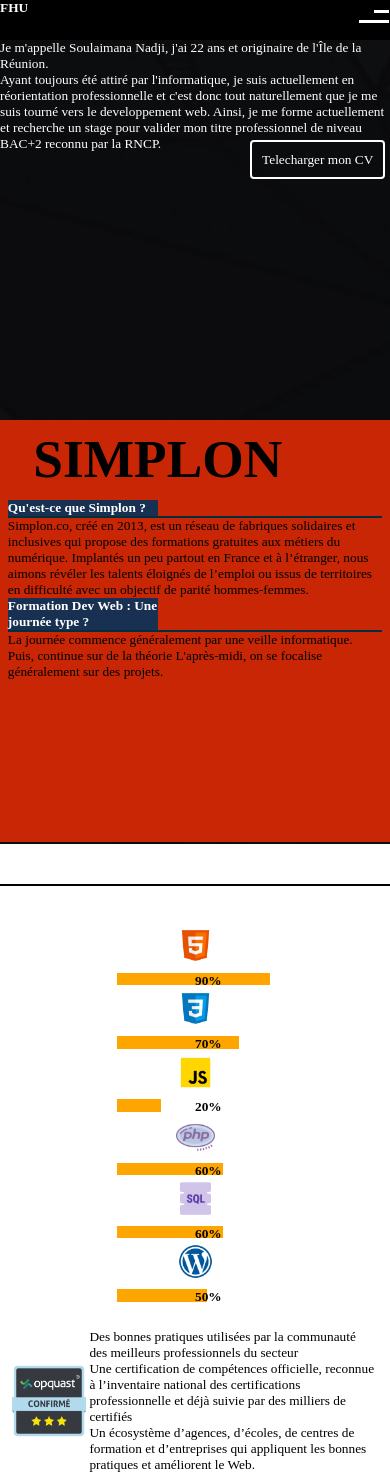
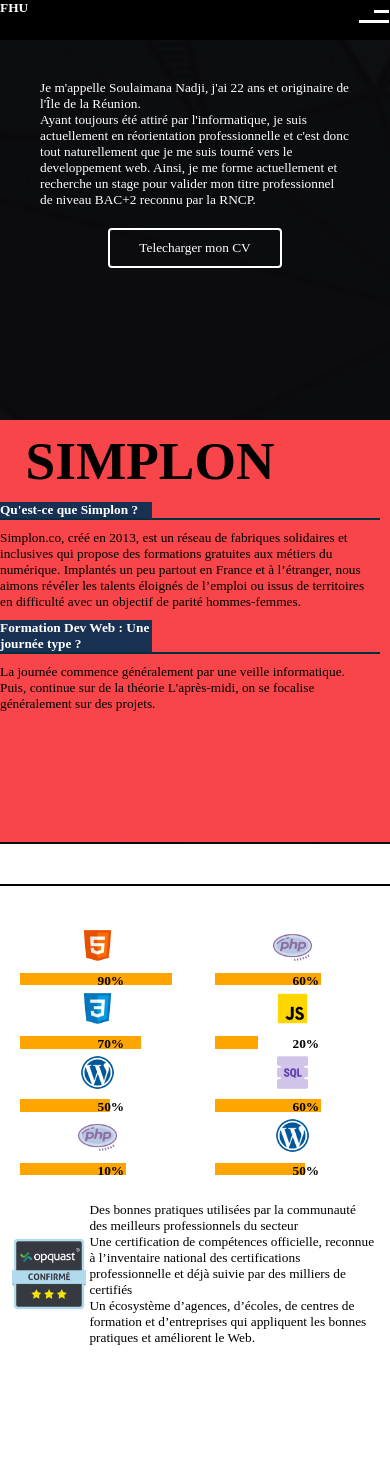
Before and after one commit to NadjiSoul/portfolio_2019, a PHP site: page / in a window 390 px wide. Shown: the top 1475 px of the page. Run offline with PHP 8.4, Linux system fonts and the light colour scheme; data comes from the database, SQL or seed files in the repository; a stand-in replaces the project's code that opens the database connection; some web fonts are replaced.

Commit message:
update of .verse

```diff
--- a/css/style.css
+++ b/css/style.css
@@ -86,7 +86,8 @@ nav{
 		color: white;
 	}
 		nav ul li:hover{
-		background-color: #E70739;
+		background-color: #FFF;
+		color: #000	;
 	}
 
 	.nav_logo{
@@ -130,20 +131,34 @@ section{
 		display: flex;
 		height: 50vh;
 	}
+	#pres .verse_{
+		display: flex;
+		flex-direction: column;
+	}
+		#pres .verse div{
+			padding: 20px;
+		}
+
+		#pres .verse_ a{
+			width: 150px;
+			margin: auto;
+			text-align: center;
+			border: 2px solid white;
+			border-radius: 4px;
+			color: #FFF;
+			padding: 10px;
+		}
+			#pres .verse_ a:hover{
+				background-color: #FFF;
+				color: #000;
+			}
 	#pres .reverse div{
 		width: 65%;
 	}
 	#pres .reverse{
 		display: flex;
 		flex-direction: row-reverse;
-		background-color: #C82605;
-	}
-	#pres .verse div a{
-		border: 2px solid white;
-		border-radius: 4px;
-		color: #FFF;
-		margin-left: 250px;
-		padding: 10px;
+		background-color: #F74549;
 	}
 	#pres .verse img{
 		width: 40%;
@@ -154,8 +169,8 @@ section{
 		margin-left: -22%;
 		border-left: none;
 	}
-	#pres .reverse div{
-		padding: 2vw;
+	#pres .reverse div, #pres .reverse div p{
+		padding: 10px 10px 10px 0;
 	}
 	#pres .reverse h2{
 		width: 300px;
@@ -176,12 +191,13 @@ section{
 	#techno article{
 		display: flex;
 		text-align: center;
+		flex-wrap: wrap;
 	}
 	#techno img{
 		width: 20%;
 	}
 	#techno .tec{
-		width: 50%;
+		width: 33%;
 	}
 	#techno .back_{
 		margin: auto;
@@ -470,10 +486,8 @@ section{
 	#pres .verse img,#pres .reverse img{
 		display: none;
 	}
-	#techno article{
-		flex-direction: column;
-	}
 	#techno .tec{
+		width: 50%;
 		margin: auto;
 	}
 	#techno .back_{
--- a/index.php
+++ b/index.php
@@ -4,6 +4,7 @@
 <head>
 	<meta charset="utf-8">
 	<title>Portfolio :: NSoulaimana</title>
+	<link rel="icon" type="image/png" href="./img/website/logo.png" />
 	<link rel="stylesheet" type="text/css" href="./css/style.css">
 	<link href="https://fonts.googleapis.com/css?family=Source+Serif+Pro:400,600,700&display=swap" rel="stylesheet">
 </head>
@@ -12,7 +13,7 @@
 		<header>
 			<div class="opacity"></div>
 			<div id="title">
-				<a href=""><img src="./img/website/logo.png"></a>
+				<a href="#"><img src="./img/website/logo.png"></a>
 				<h1>NADJI SOULAIMANA</h1>
 				<h2>< CA DEPEND :3 /></h2>
 			</div>
@@ -24,10 +25,10 @@
 				<div class="toggle_btn">
 					<span></span>
 				</div>
-				<a href=""><h2>FHU</h2></a>
+				<a href="#"><h2>FHU</h2></a>
 			</div>
 			<nav class="twonav">
-				<a href=""><img class="nav_logo" src="./img/website/logo.png"></a>
+				<a href="#"><img class="nav_logo" src="./img/website/logo.png"></a>
 				<ul>
 					<a class="option_a" href="#pres"><li>PRESENTATION</li></a>
 					<a class="option_b" href="#techno"><li>TECHNOS</li></a>
@@ -42,7 +43,7 @@
 		<!-- PRESENTATION -->
 		<section id="pres">
 			<article class="verse">
-				<div>
+				<div class="verse_">
 					<div>
 						<p>
 							Je m'appelle Soulaimana Nadji, j'ai 22 ans et originaire de l'Île de la Réunion.
@@ -89,14 +90,7 @@
 							<div class="back css"></div>
 						</div>
 					</div>
-					<div>
-						<img title="JS" alt="LOGO JS" src="./img/techno/js.png">
-						<div class="back_"><span>20%</span>
-							<div class="back js"></div>
-						</div>
-					</div>
 				</div>
-
 
 				<div class="tec">
 					<div>
@@ -105,6 +99,28 @@
 							<div class="back php"></div>
 						</div>
 					</div>
+					<div>
+						<img title="JS" alt="LOGO JS" src="./img/techno/js.png">
+						<div class="back_"><span>20%</span>
+							<div class="back js"></div>
+						</div>
+					</div>
+				</div>
+				<div class="tec">
+					<div>
+						<img title="WORDPRESS" alt="LOGO WORDPRESS" src="./img/techno/wordpress.png">
+						<div class="back_"><span>50%</span>
+							<div class="back wp"></div>
+						</div>
+					</div>
+					<div>
+						<img title="SYMFONY" alt="LOGO SYMFONY" src="./img/techno/php.png">
+						<div class="back_"><span>10%</span>
+							<div class="back php"></div>
+						</div>
+					</div>
+				</div>
+				<div class="tec">
 					<div>
 						<img title="SQL" alt="LOGO SQL" src="./img/techno/sql.png">
 						<div class="back_"><span>60%</span>
@@ -162,17 +178,6 @@
 		<!-- CONTACT + RESEAUX SOCIAUX -->
 		<section id="contact_res">
 			<div class="res_contact">
-				<!-- CONTACT -->
-			<!-- 	<div id="contact">
-					<h2>CONTACT</h2>
-					<form method="POST" action="mail.php">
-					<input type="text" name="firstname" placeholder="Prenom">
-					<input type="text" name="lastname" placeholder="Nom">
-					<input type="text" name="email" placeholder="Mail : example@gmail.com">
-					<input type="text" name="tel" placeholder="Telephone">
-					<textarea name="comment" rows="8" placeholder="Ecrivez votre commentaire..."></textarea>
-					<input type="submit" name="submit" value="Envoyer">
-				</form> -->
 				<!-- Substitut Contact -->
 					<div class="res_cont">
 						<img src="./img/website/tof.png">
@@ -207,27 +212,6 @@
 			</div>
 		</section>
 	</main>
-<!-- 	<footer>
-		<h2>ME RETROUVER SUR :</h2>
-		<div>
-			<figure>
-				<a href="https://www.linkedin.com/in/nadji-soulaimana-362b6a18a/"><img src="./img/social_network/linkedin.png"></a>
-				<a href="https://www.linkedin.com/in/nadji-soulaimana-362b6a18a/"><figcaption>LinkedIn</figcaption></a>
-			</figure>
-			<figure>
-				<a href="https://www.facebook.com/profile.php?id=100019787359421"><img src="./img/social_network/facebook.png"></a>
-				<a href="https://www.facebook.com/profile.php?id=100019787359421"><figcaption>Facebook</figcaption></a>
-			</figure>
-			<figure>
-				<a href=""><img src="./img/social_network/github.png"></a>
-				<a href=""><figcaption>Github</figcaption></a>
-			</figure>
-			<figure>
-				<a href=""><img src="./img/social_network/twitter.png"></a>
-				<a href=""><figcaption>Twitter</figcaption></a>
-			</figure>
-		</div>
-	</footer> -->
 	<script type="text/javascript" src="./js/script.js"></script>
 </body>
 </html>
```
